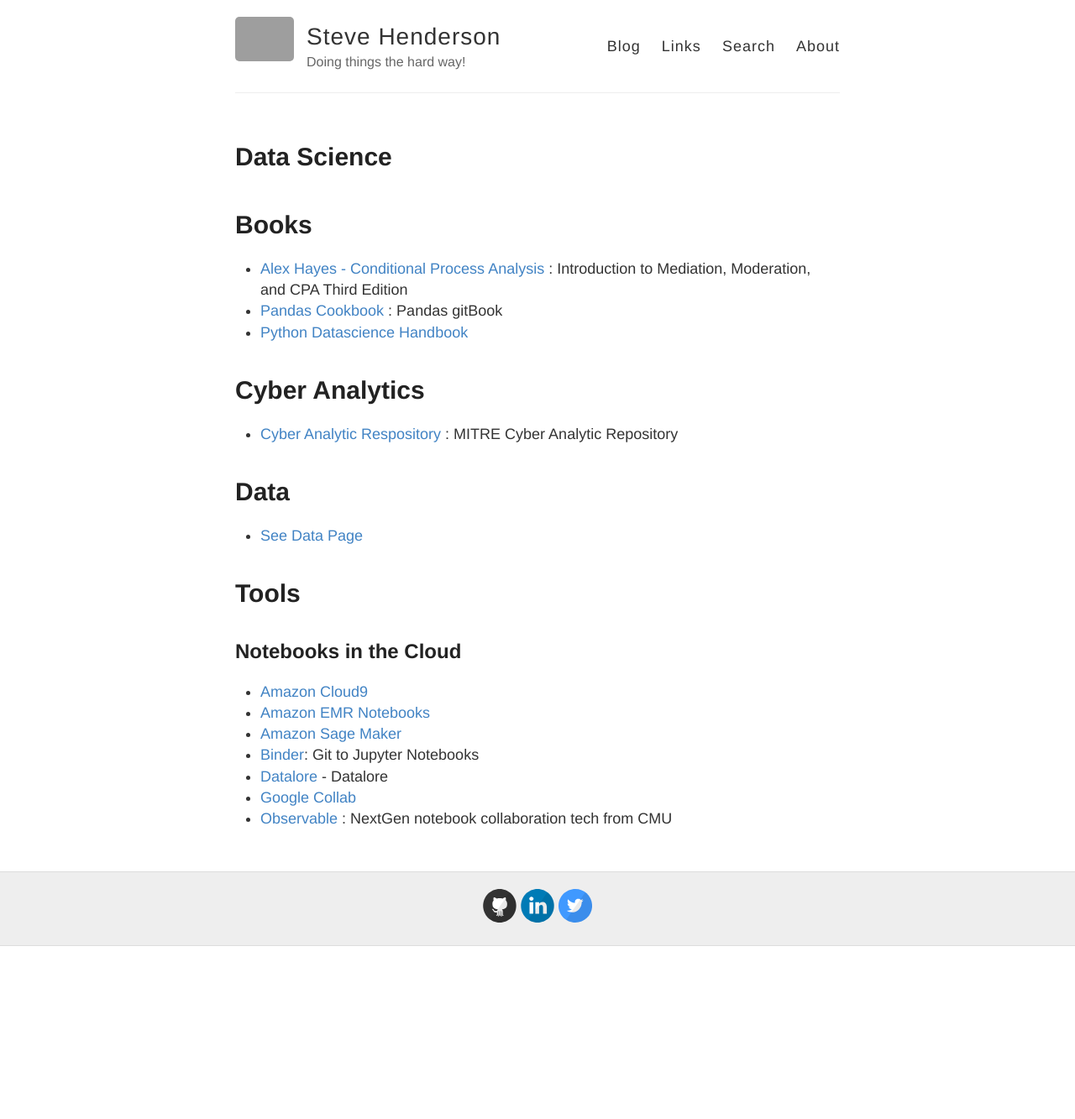
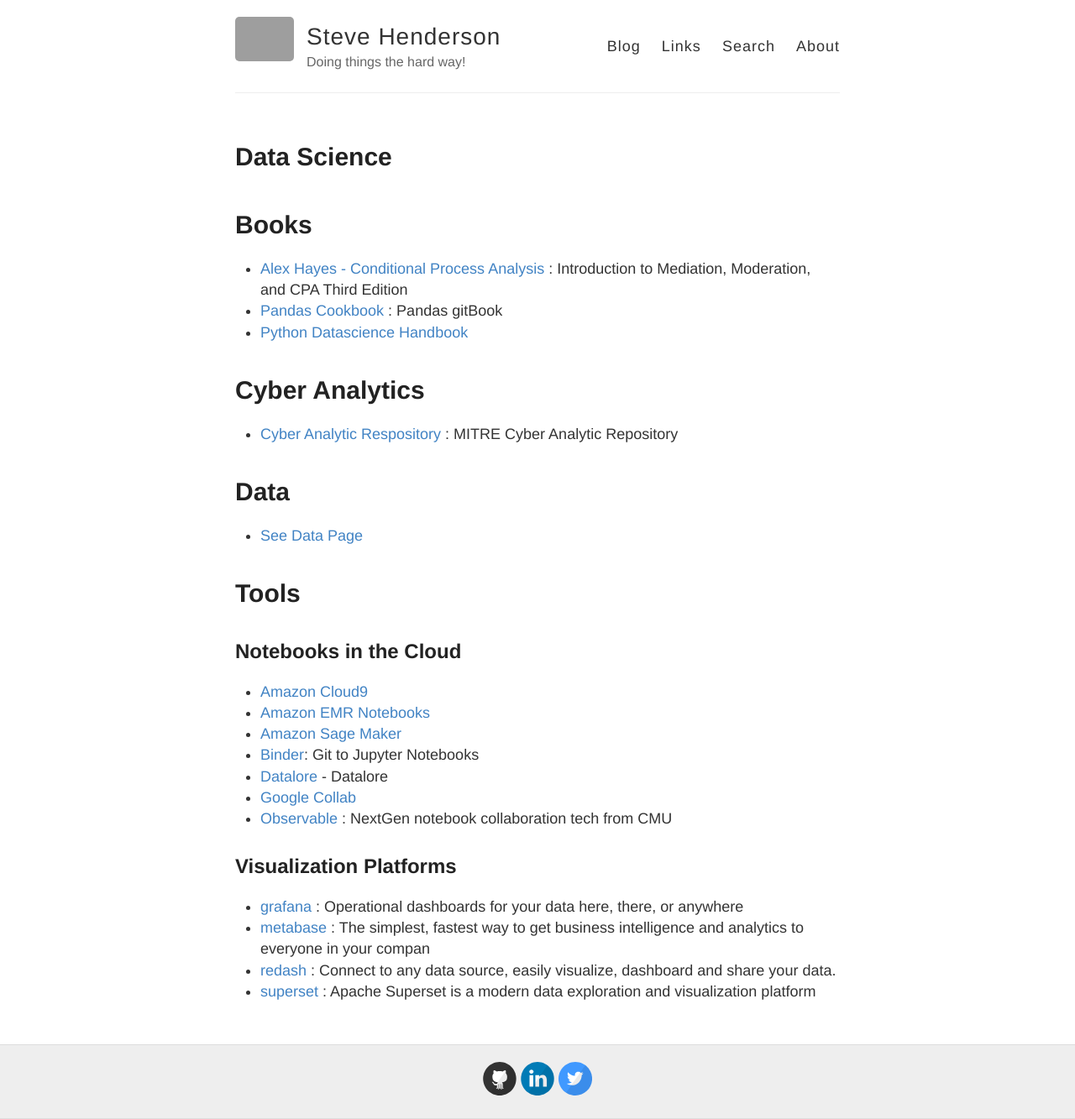
Before and after one commit to stevehenderson/stevehenderson.github.io, a Jekyll site: the page built from datascience.md, in a window 1280 px wide. Shown: the whole page at 84% size. Built offline with Jekyll 4.4.1, drawn with Linux system fonts in a browser that asks for light colours; before the commit the page ends 1127 px from its top, so only the background shows below that; grey boxes are pictures that could not be loaded.

Commit message:
Update datascience.md

```diff
--- a/datascience.md
+++ b/datascience.md
@@ -28,3 +28,10 @@
    * [Datalore](https://datalore.io/) - Datalore
    * [Google Collab](https://colab.research.google.com/?utm_source=scs-index)
    * [Observable](https://observablehq.com/) : NextGen notebook collaboration tech from CMU
+
+## Visualization Platforms
+
+   * [grafana](https://grafana.com/) : Operational dashboards for your data here, there, or anywhere
+   * [metabase](https://github.com/metabase/metabase) : The simplest, fastest way to get business intelligence and analytics to everyone in your compan
+   * [redash](https://github.com/getredash/redash) : Connect to any data source, easily visualize, dashboard and share your data.
+   * [superset](https://superset.apache.org/) : Apache Superset is a modern data exploration and visualization platform
```
